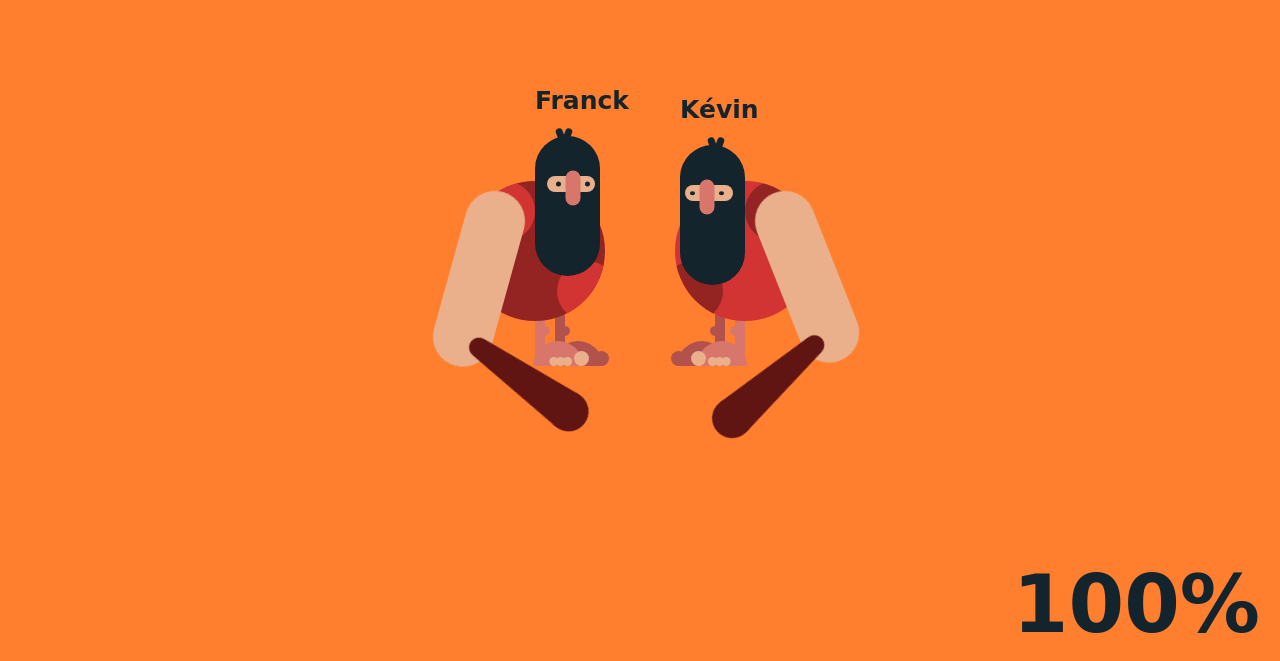
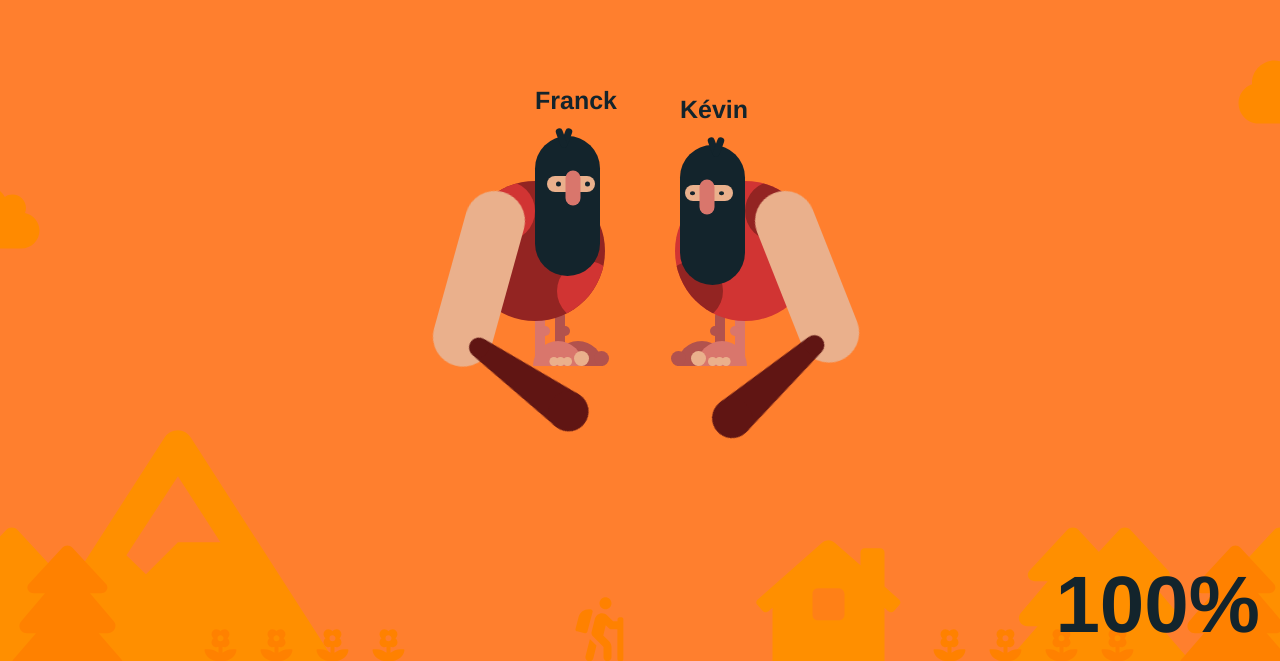
Before and after one commit to Franck-hash/funny, a plain HTML site: page index.html in a window 1280 px wide. Shown: the part 139-800 px from the top of the page. Drawn offline with nearby package versions, Linux system fonts and the light colour scheme.

Commit message:
Add files via upload

```diff
--- a/index.html
+++ b/index.html
@@ -5,8 +5,9 @@
 	<meta charset="UTF-8" >
 	<link href="style.css" rel="stylesheet" />
 </head>
-<body>
-	<div class="container">
+<body class="bg-two bg-one">
+	<div class="back back-one"></div>
+	<div class="container loader">
 		<div class="caveman">
 			<div class="leg">
 				<div class="foot"><div class="fingers"></div></div>
--- a/script.js
+++ b/script.js
@@ -4,6 +4,13 @@ $(document).ready(function() {
 		const number = parseInt($('.number').text());
 		if (number < 100) {
 			$('.number').text(number + 1);
+		} else {
+			$('.n-div, .caveman').fadeOut('slow');
+			setTimeout(function() {
+				$('.back').removeClass('back-one');
+				$('.bg-two').removeClass('bg-one');
+				$('.loader').remove();
+			}, 1000);
 		}
 	}, 50);
 
--- a/style.css
+++ b/style.css
@@ -1,8 +1,30 @@
 body {
-	background-color: #FF7F2E;
-	font-family: 'Concert One', cursive;
+	font-family: "Helvetica Neue", Helvetica, Arial, sans-serif;
 	margin: 0; overflow: hidden;
 	padding: 0;
+}
+
+.bg-one {
+	background-color: #FF7F2E !important;
+}
+
+.bg-two {
+	background-color: #87CEEB;
+}
+
+.back {
+	background: url('back.svg');
+	filter: invert(46%) sepia(82%) saturate(2689%) hue-rotate(163deg) brightness(97%) contrast(101%);
+	height: 100%;
+	width: 100%;
+	position: absolute;
+	z-index: 0;
+	background-repeat: no-repeat;
+    background-position: bottom center;
+}
+
+.back-one {
+	filter: invert(56%) sepia(87%) saturate(1368%) hue-rotate(3deg) brightness(108%) contrast(103%);
 }
 
 .container {
@@ -49,16 +71,6 @@ body {
 	color: #13242C;
 	font-size: 25px;
 }
-
-.n-div {
-	color: #13242C;
-	font-size: 80px;
-	font-weight: bold;
-	position: absolute;
-	bottom: 10px;
-    right: 20px;
-}
-
 
 .caveman:nth-child(2) .head .blaze {
 	transform: rotateY(180deg);
@@ -331,3 +343,12 @@ body {
 	75%   { width: 450px; left: 0px; }
 	100%  { width: 350px; left: 80px; }
 }
+
+.n-div {
+	color: #13242C;
+	font-size: 80px;
+	font-weight: bold;
+	position: absolute;
+	bottom: 10px;
+    right: 20px;
+}
```
Also changed, not shown: back.svg (added).
